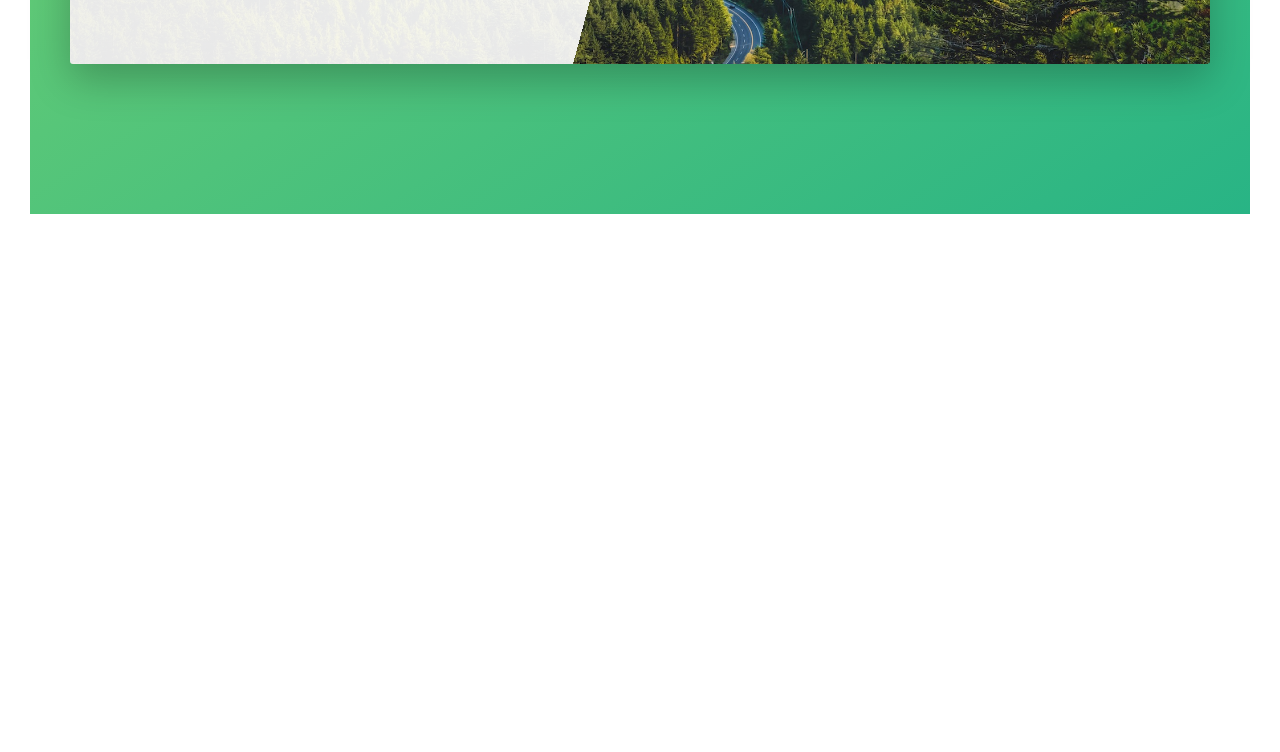
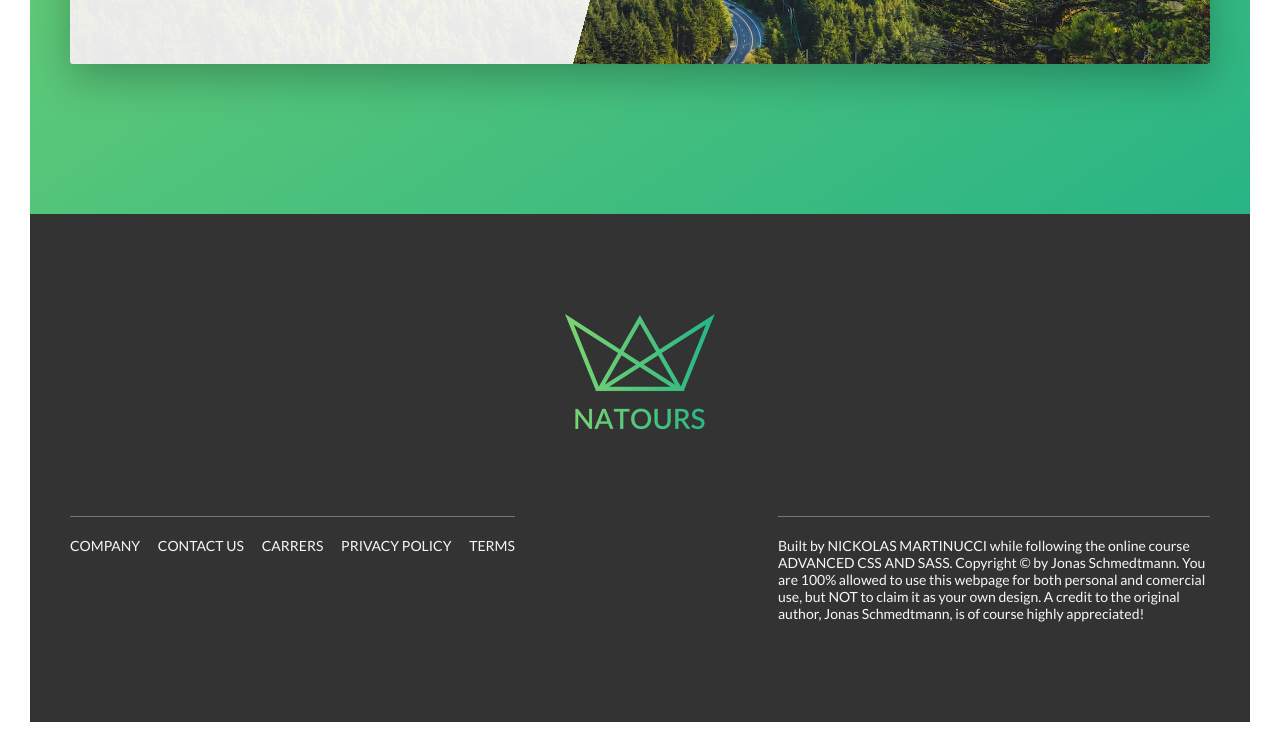
Before and after one commit to nickolasvm/css-natours, a website: page index.html in a window 1280 px wide. Shown: the part 4786-5538 px from the top of the page. Before the commit the page ends 5030 px from the top, so only its background shows below. Drawn offline with Linux system fonts and the light colour scheme.

Commit message:
implemneted the footer

```diff
--- a/index.html
+++ b/index.html
@@ -383,6 +383,57 @@
         </section>
     </main>
 
+    <footer class="footer">
+        <div class="footer__logo-box">
+            <img src="img/logo-green-2x.png" alt="Full logo" class="footer__logo">
+        </div>
+
+        <div class="row">
+            <div class="col-1-of-2">
+                <div class="footer__navigation">
+                    <ul class="footer__list">
+                        <li class="footer__item">
+                            <a href="#" class="footer__link">
+                                Company
+                            </a>
+                        </li>
+                        <li class="footer__item">
+                            <a href="#" class="footer__link">
+                                Contact us
+                            </a>
+                        </li>
+                        <li class="footer__item">
+                            <a href="#" class="footer__link">
+                                Carrers
+                            </a>
+                        </li>
+                        <li class="footer__item">
+                            <a href="#" class="footer__link">
+                                Privacy policy
+                            </a>
+                        </li>
+                        <li class="footer__item">
+                            <a href="#" class="footer__link">
+                                Terms
+                            </a>
+                        </li>
+                    </ul>
+                </div>
+            </div>
+            <div class="col-1-of-2">
+                <p class="footer__copyright">
+                    Built by <a href="#" class="footer__link">Nickolas Martinucci</a> while following the online course
+                    <a href="https://www.udemy.com/course/advanced-css-and-sass/" target="_blank"
+                        class="footer__link">Advanced CSS and
+                        Sass</a>. Copyright &copy; by Jonas Schmedtmann.
+                    You are
+                    100% allowed to use this webpage for both personal and comercial use, but NOT to claim it as your
+                    own design. A credit to the original author, Jonas Schmedtmann, is of course highly appreciated!
+                </p>
+            </div>
+        </div>
+    </footer>
+
     <!-- <section class="grid-test">
         <div class="row">
             <div class="col-1-of-2">
@@ -449,8 +500,8 @@
             <div class="col-3-of-4">
                 Col 3 of 4
             </div>
-        </div> -->
-    </section>
+        </div>
+    </section> -->
 
 </body>
 
--- a/sass/abstracts/_variables.scss
+++ b/sass/abstracts/_variables.scss
@@ -15,6 +15,7 @@ $color-grey-light-2: #eee;
 
 $color-grey-dark: #777;
 $color-grey-dark-2: #999;
+$color-grey-dark-3: #333;
 
 $color-white: #fff;
 $color-black: #000;
--- /dev/null
+++ b/sass/layout/_footer.scss
@@ -0,0 +1,61 @@
+.footer {
+    background-color: $color-grey-dark-3;
+    padding: 10rem 0;
+    font-size: 1.4rem;
+    color: $color-grey-light-1;
+
+    &__logo-box {
+        text-align: center;
+        margin-bottom: 8rem;
+    }
+
+    &__logo {
+        width: 15rem;
+        height: auto;
+    }
+
+    &__navigation {
+        border-top: 1px solid $color-grey-dark;
+        padding-top: 2rem;
+        display: inline-block;
+    }
+
+    &__list {
+        list-style: none;
+    }
+
+    &__item {
+        display: inline-block;
+
+        &:not(:last-child) {
+            margin-right: 1.5rem;
+        }
+    }
+
+    &__link {
+
+        &:link,
+        &:visited {
+            color: $color-grey-light-1;
+            background-color: $color-grey-dark-3;
+            text-decoration: none;
+            text-transform: uppercase;
+            display: inline-block;
+            transition: all .2s;
+        }
+
+        &:hover,
+        &:active {
+            color: $color-primary;
+            box-sizing: 0 1rem 2rem rgba($color-black, .4);
+            transform: rotate(5deg) scale(1.3);
+        }
+    }
+
+    &__copyright {
+        border-top: 1px solid $color-grey-dark;
+        padding-top: 2rem;
+        width: 80%;
+        float: right;
+    }
+}
--- a/sass/main.scss
+++ b/sass/main.scss
@@ -17,5 +17,6 @@
 
 @import "layout/grid";
 @import "layout/header";
+@import "layout/footer";
 
 @import "pages/home";
```
Also changed, not shown: css/style.css.
